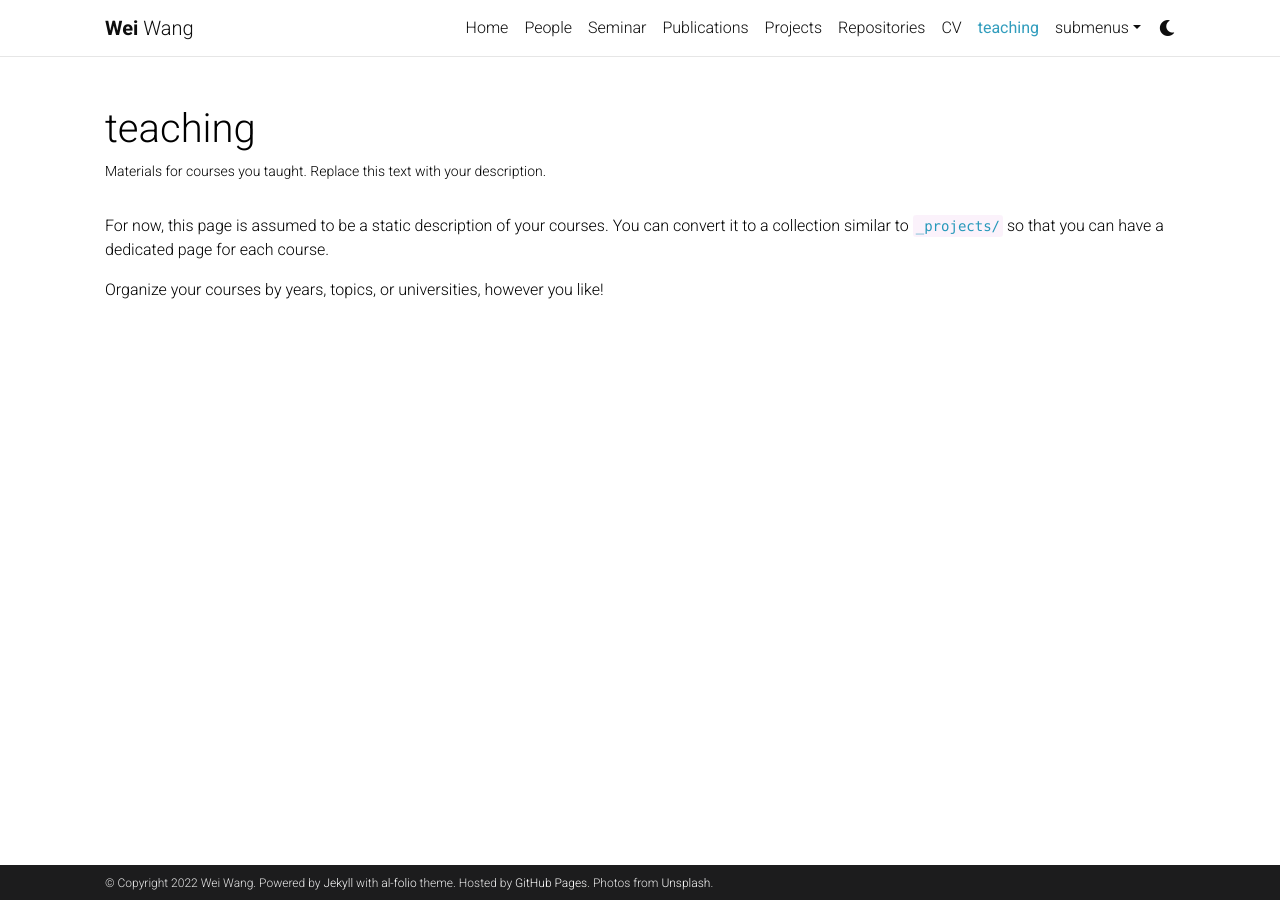
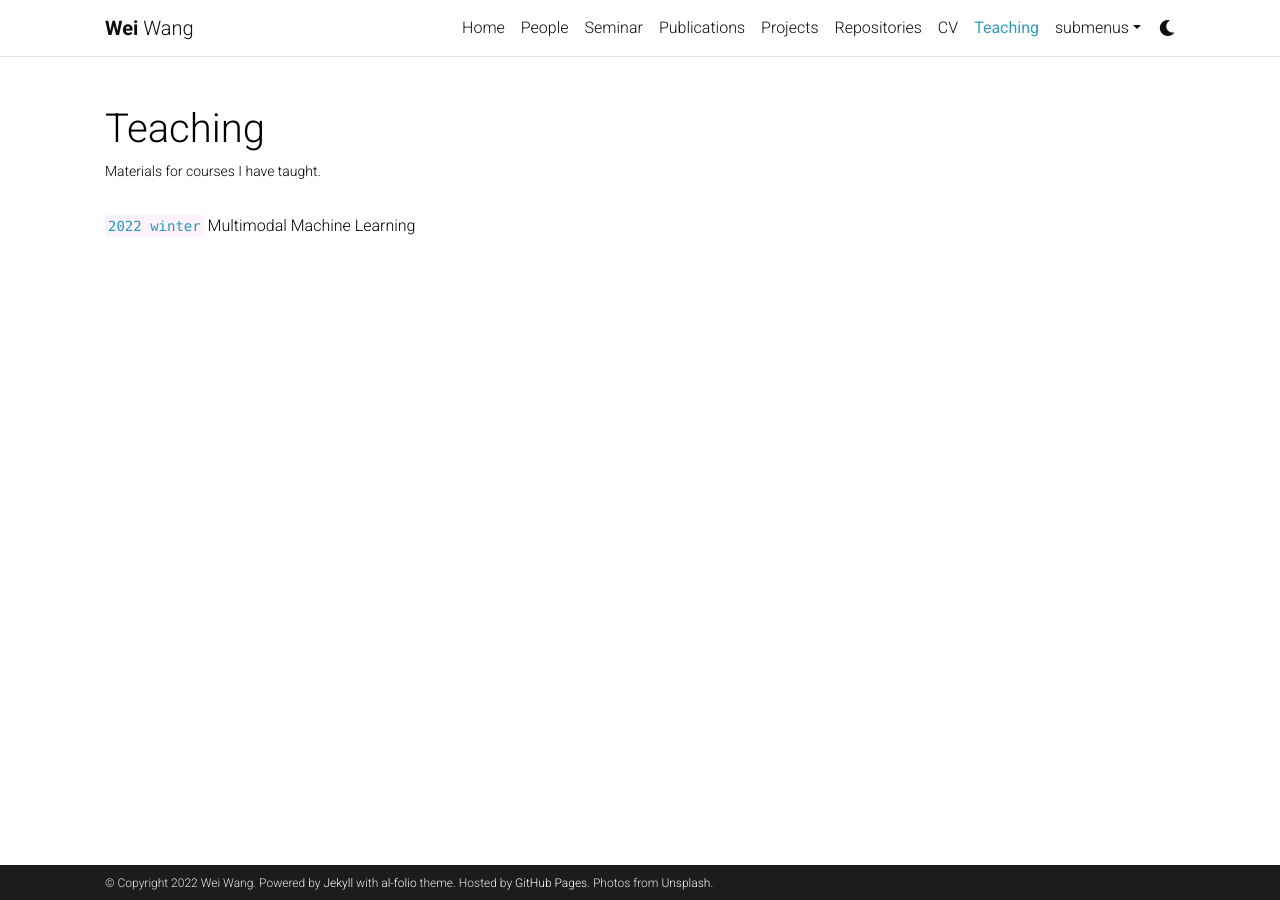
Before and after one commit to WeiWangTrento/WeiWangTrento.github.io, a Jekyll site: the page built from _pages/teaching.md, in a window 1280 px wide. Built offline with Jekyll 4.4.1, drawn with Linux system fonts in a browser that asks for light colours; comment, search, counter and statistics services are not loaded; a style sheet for code colours, icons or effects is not loaded.

Commit message:
Update teaching.md

```diff
--- a/_pages/teaching.md
+++ b/_pages/teaching.md
@@ -1,12 +1,10 @@
 ---
 layout: page
 permalink: /teaching/
-title: teaching
-description: Materials for courses you taught. Replace this text with your description.
+title: Teaching
+description: Materials for courses I have taught.
 nav: true
 nav_order: 5
 ---
 
-For now, this page is assumed to be a static description of your courses. You can convert it to a collection similar to `_projects/` so that you can have a dedicated page for each course.
-
-Organize your courses by years, topics, or universities, however you like!
+`2022 winter` Multimodal Machine Learning
```
